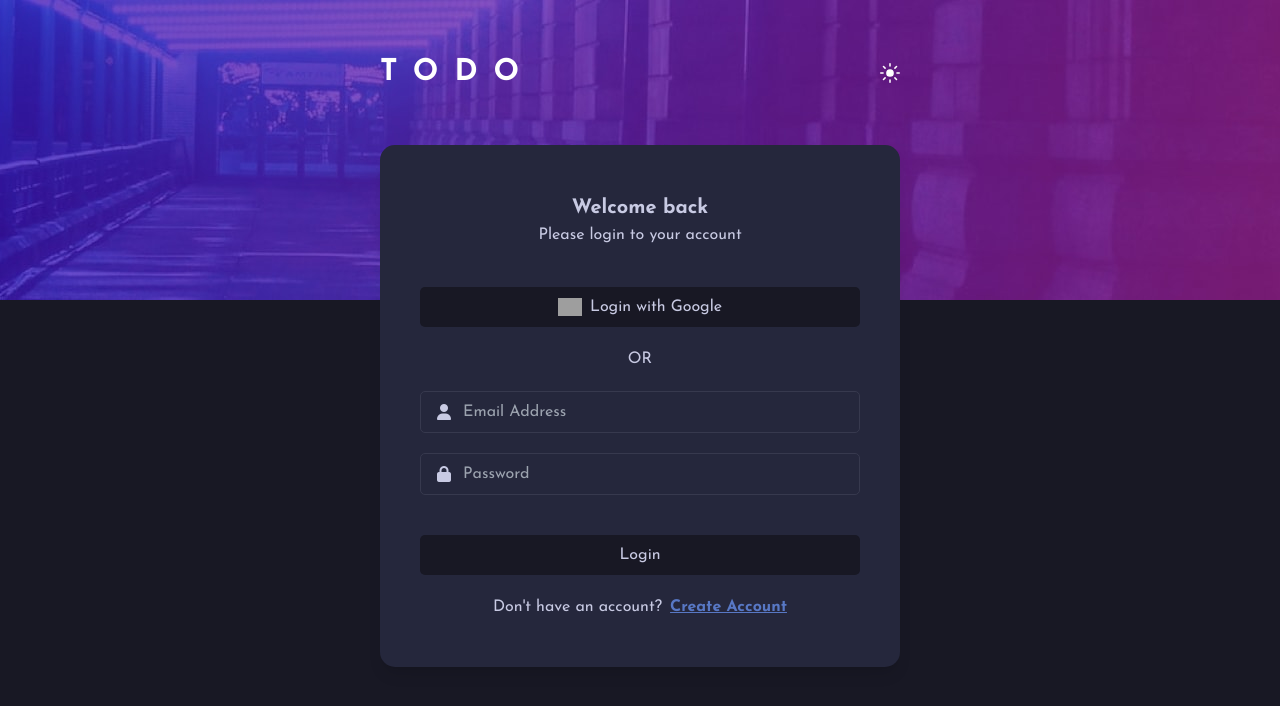
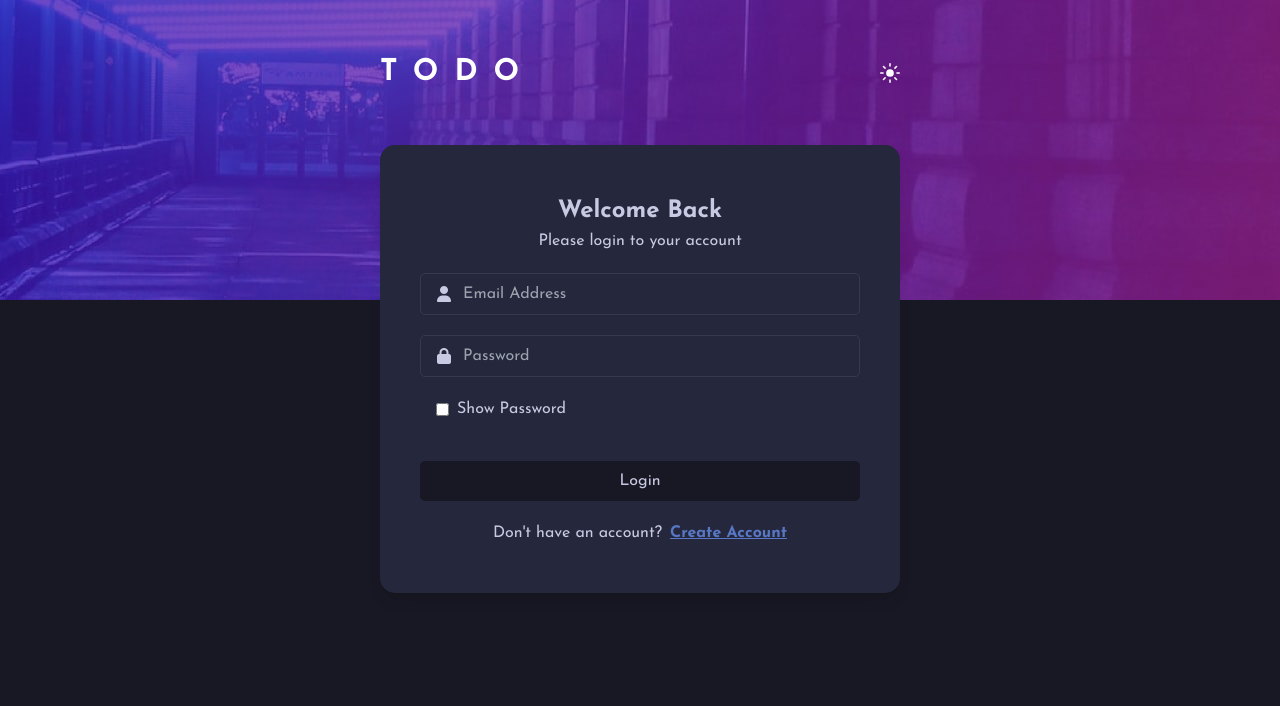
Before and after one commit to thelouisgram/to-do-app, a React (Vite) app: page / in a window 1280 px wide. Shown: the top 706 px of the page. Built offline with nearby package versions, Linux system fonts and the light colour scheme; grey boxes are pictures that could not be loaded.

Commit message:
auth done

```diff
--- a/package.json
+++ b/package.json
@@ -12,6 +12,8 @@
     "preview": "vite preview"
   },
   "dependencies": {
+    "@supabase/supabase-js": "^2.38.2",
+    "dotenv": "^16.3.1",
     "framer-motion": "^10.12.4",
     "nanoid": "^4.0.2",
     "react": "^18.2.0",
--- a/src/components/pages/login.jsx
+++ b/src/components/pages/login.jsx
@@ -1,28 +1,58 @@
 /* eslint-disable react/prop-types */
-import React from "react";
+import React, { useState } from "react";
+import { supabase } from "../../../supabase";
+import { toast } from "sonner";
 
 const Login = ({ currentMode, setCurrentPage }) => {
+  const [details, setDetails] = useState({ email: "", password: "" });
+  const [showPassword, setShowPassword] = useState(false);
+
+  const handleEmail = (e) => {
+    const newEmail = e.target.value;
+    setDetails({ ...details, email: newEmail });
+  };
+  const handlePassword = (e) => {
+    const newPassword = e.target.value;
+    setDetails({ ...details, password: newPassword });
+  };
+
+  const logIn = async (e) => {
+    e.preventDefault();
+    if (!details.password || !details.email) {
+      toast.error("Input Email & Password");
+    } else {
+      toast.loading("Logging In");
+      try {
+        const { user, error } = await supabase.auth.signInWithPassword({
+          email: details.email,
+          password: details.password,
+        });
+
+        if (error) {
+          toast.error("Error logging in: " + error.message);
+        } else {
+          toast.success("User logged in");
+          console.log(user);
+          setCurrentPage("main");
+        }
+      } catch (error) {
+        toast.error("Error signing up: ", error);
+      }
+    }
+  };
+
   return (
     <div
       className={`rounded-[15px] transition-all w-full ss:w-[520px] flex justify-center items-center flex-col h-auto font-josefin py-12 px-5 ss:px-10 ${currentMode.background} ${currentMode.text} shadow-lg`}
     >
       <div className="w-full text-center mb-5">
-        <h2 className="font-semibold text-[20px]">Welcome back </h2>
+        <h2 className="font-semibold text-[24px]">Welcome Back </h2>
         <p>Please login to your account</p>
-        <div
-          className={`mt-10 flex gap-2 cursor-pointer items-center rounded-[5px] w-auto justify-center p-2 ${currentMode.body}`}
-        >
-          <img
-            width="24"
-            height="24"
-            src="https://img.icons8.com/color/48/google-logo.png"
-            alt="google-logo"
-          />
-          <h3>Login with Google</h3>
-        </div>
       </div>
-      <form className="flex flex-col items-center w-full gap-5">
-        <h1>OR</h1>
+      <form
+        onSubmit={logIn}
+        className="flex flex-col items-center w-full gap-5"
+      >
         <div
           className={`w-full flex items-center gap-3 ${currentMode.border} h-auto border rounded-[5px] py-2 px-4`}
         >
@@ -31,6 +61,8 @@ const Login = ({ currentMode, setCurrentPage }) => {
             type="email"
             placeholder="Email Address"
             className="bg-transparent w-full"
+            onChange={handleEmail}
+            value={details.email}
           />
         </div>
         <div
@@ -38,10 +70,21 @@ const Login = ({ currentMode, setCurrentPage }) => {
         >
           <i className={`fa-solid fa-lock ${currentMode.text}`}></i>
           <input
-            type="password"
+            type={showPassword ? "text" : "password"}
             placeholder="Password"
             className="bg-transparent w-full"
+            onChange={handlePassword}
+            value={details.password}
           />
+        </div>
+        <div className="flex w-full gap-2 justify-start px-4 items-center">
+          <input
+            type="checkbox"
+            id="showPasswordCheckbox"
+            checked={showPassword}
+            onChange={() => setShowPassword(!showPassword)}
+          />
+          <label htmlFor="showPasswordCheckbox">Show Password</label>
         </div>
         <button
           className={`p-2 w-full flex items-center justify-center ${currentMode.body} rounded-[5px] mt-5`}
@@ -50,7 +93,8 @@ const Login = ({ currentMode, setCurrentPage }) => {
         </button>
         <div className="flex ss:gap-2 flex-col ss:flex-row text-center">
           <p>Don&#39;t have an account?</p>
-          <h3 onClick={() => setCurrentPage("signup")}
+          <h3
+            onClick={() => setCurrentPage("signup")}
             className={`${currentMode.active} font-semibold cursor-pointer underline`}
           >
             Create Account{" "}
--- a/src/components/pages/signup.jsx
+++ b/src/components/pages/signup.jsx
@@ -1,28 +1,58 @@
 /* eslint-disable react/prop-types */
-import React from "react";
+import React, { useState } from "react";
+import { supabase } from "../../../supabase";
+import { toast } from "sonner";
 
 const Signup = ({ currentMode, setCurrentPage }) => {
+  const [details, setDetails] = useState({ email: "", password: "" });
+  const [showPassword, setShowPassword] = useState(false);
+
+  const handleEmail = (e) => {
+    const newEmail = e.target.value;
+    setDetails({ ...details, email: newEmail });
+  };
+  const handlePassword = (e) => {
+    const newPassword = e.target.value;
+    setDetails({ ...details, password: newPassword });
+  };
+
+
+  const signUp = async (e) => {
+    e.preventDefault();
+    if (!details.password || !details.email) {
+      toast.error("Input Email & Password");
+    } else {
+      toast.loading('Signing Up');
+      try {
+        const { user, error } = await supabase.auth.signUp({
+          email: details.email,
+          password: details.password,
+        });
+
+        if (error) {
+          toast.error("Error signing up:" + error.message);
+        } else {
+          toast.success("User signed up", user);
+          setCurrentPage("main");
+        }
+      } catch (error) {
+        toast.error("Error signing up:", error);
+      }
+    }
+  };
+
   return (
     <div
       className={`rounded-[15px] transition-all w-full ss:w-[520px] flex justify-center items-center flex-col h-auto font-josefin py-12 px-5 ss:px-10 ${currentMode.background} ${currentMode.text} shadow-lg`}
     >
       <div className="w-full text-center mb-5">
-        <h2 className="font-semibold text-[20px]">Welcome</h2>
+        <h2 className="font-semibold text-[24px]">Welcome to <span className="font-bold font-sans">T O D O </span></h2>
         <p>Please create an account</p>
-        <div
-          className={`mt-10 flex gap-2 cursor-pointer items-center rounded-[5px] w-auto justify-center p-2 ${currentMode.body}`}
-        >
-          <img
-            width="24"
-            height="24"
-            src="https://img.icons8.com/color/48/google-logo.png"
-            alt="google-logo"
-          />
-          <h3>Sign up with Google</h3>
-        </div>
       </div>
-      <form className="flex flex-col items-center w-full gap-5">
-        <h1>OR</h1>
+      <form
+        onSubmit={signUp}
+        className="flex flex-col items-center w-full gap-5"
+      >
         <div
           className={`w-full flex items-center gap-3 ${currentMode.border} h-auto border rounded-[5px] py-2 px-4`}
         >
@@ -31,6 +61,8 @@ const Signup = ({ currentMode, setCurrentPage }) => {
             type="email"
             placeholder="Email Address"
             className="bg-transparent w-full"
+            onChange={handleEmail}
+            value={details.email}
           />
         </div>
         <div
@@ -41,7 +73,18 @@ const Signup = ({ currentMode, setCurrentPage }) => {
             type="password"
             placeholder="Password"
             className="bg-transparent w-full"
+            onChange={handlePassword}
+            value={details.password}
           />
+        </div>
+        <div className="flex w-full gap-2 justify-start px-4 items-center">
+          <input
+            type="checkbox"
+            id="showPasswordCheckbox"
+            checked={showPassword}
+            onChange={() => setShowPassword(!showPassword)}
+          />
+          <label htmlFor="showPasswordCheckbox">Show Password</label>
         </div>
         <button
           className={`p-2 w-full flex items-center justify-center ${currentMode.body} rounded-[5px] mt-5`}
@@ -51,7 +94,7 @@ const Signup = ({ currentMode, setCurrentPage }) => {
         <div className="flex ss:gap-2 flex-col ss:flex-row text-center">
           <p>Already have an account?</p>
           <h3
-          onClick={() => setCurrentPage("login")}
+            onClick={() => setCurrentPage("login")}
             className={`${currentMode.active} font-semibold cursor-pointer underline`}
           >
             Log In{" "}
--- /dev/null
+++ b/supabase.js
@@ -0,0 +1,6 @@
+import { createClient } from '@supabase/supabase-js';
+
+const supabaseUrl = 'https://hyltyytcxngmftouywby.supabase.co';
+const supabaseKey = "eyJhbGciOiJIUzI1NiIsInR5cCI6IkpXVCJ9.eyJpc3MiOiJzdXBhYmFzZSIsInJlZiI6Imh5bHR5eXRjeG5nbWZ0b3V5d2J5Iiwicm9sZSI6ImFub24iLCJpYXQiOjE2OTgwODM4MjUsImV4cCI6MjAxMzY1OTgyNX0.tmVAeAZNqO__U89HhQ_YfI-rhudzuDoTW6O3mmzJ_ME";
+
+export const supabase = createClient(supabaseUrl, supabaseKey);
```
Also changed, not shown: 2 other files (tests, documents, lock files or other folders).
